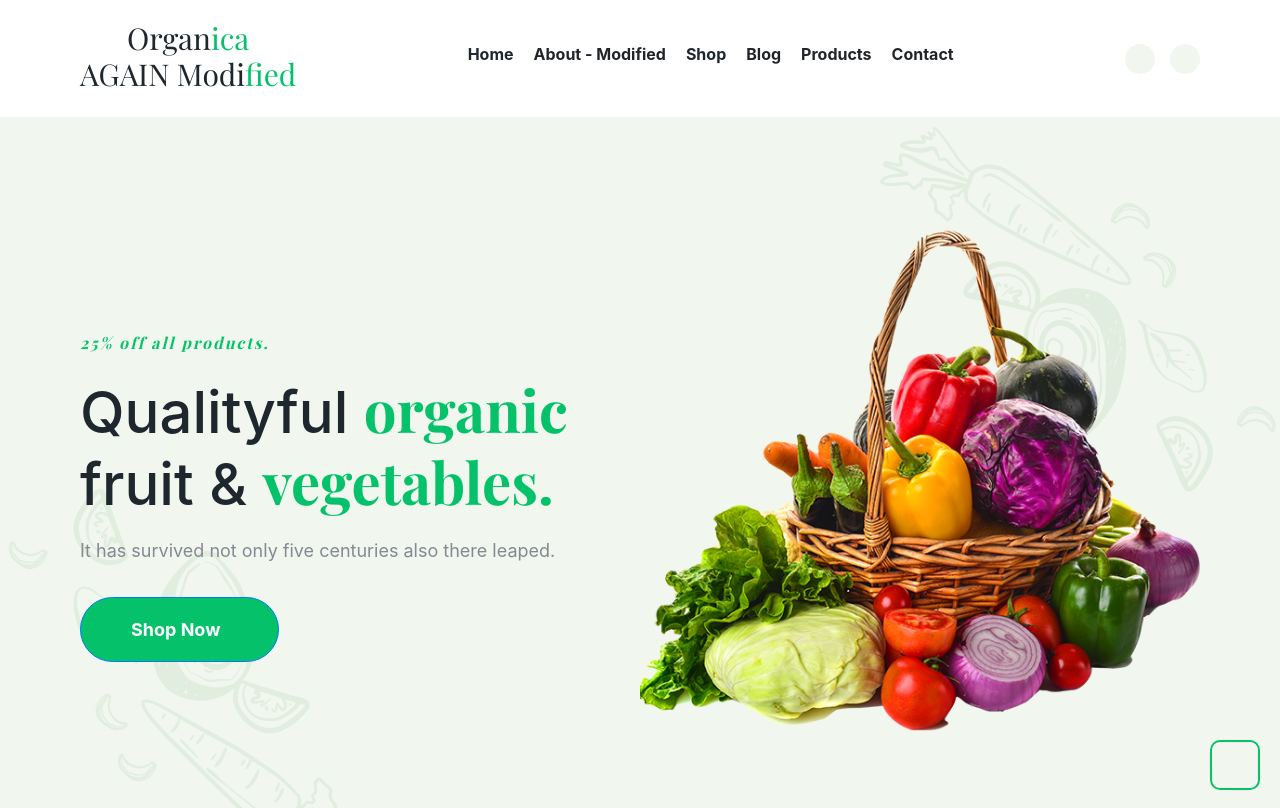
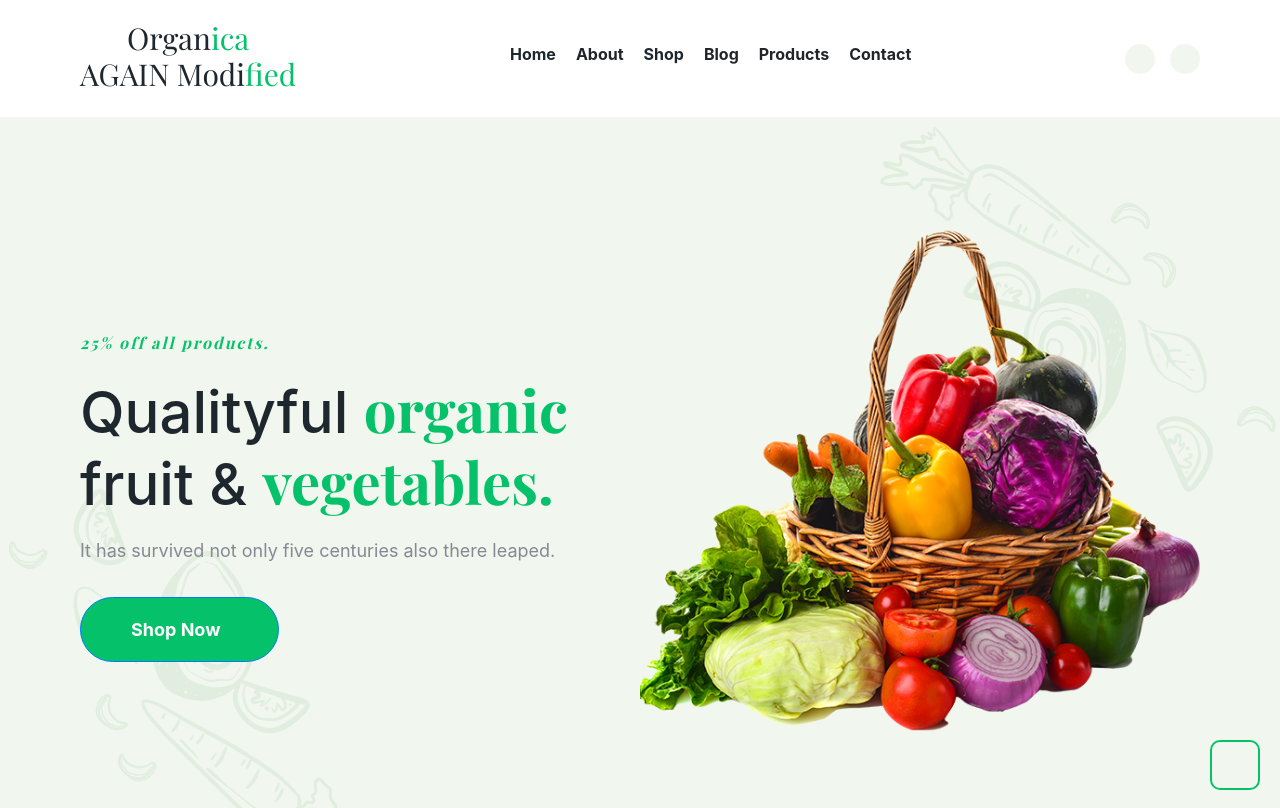
Before and after one commit to farjad122334/CI-CD, a React (Create React App) app: page / in a window 1280 px wide. Shown: the top 808 px of the page. Built offline with nearby package versions, Linux system fonts and the light colour scheme; no server answers; some icons are missing; a web font is replaced by a local one.

Commit message:
checking webhooks

```diff
--- a/src/Component/Header.jsx
+++ b/src/Component/Header.jsx
@@ -77,7 +77,7 @@ export const Header = () => {
                   to="contact"
                   offset={-30}
                 >
-                  About - Modified
+                  About
                 </Link>
               </li>
               <li>
```
